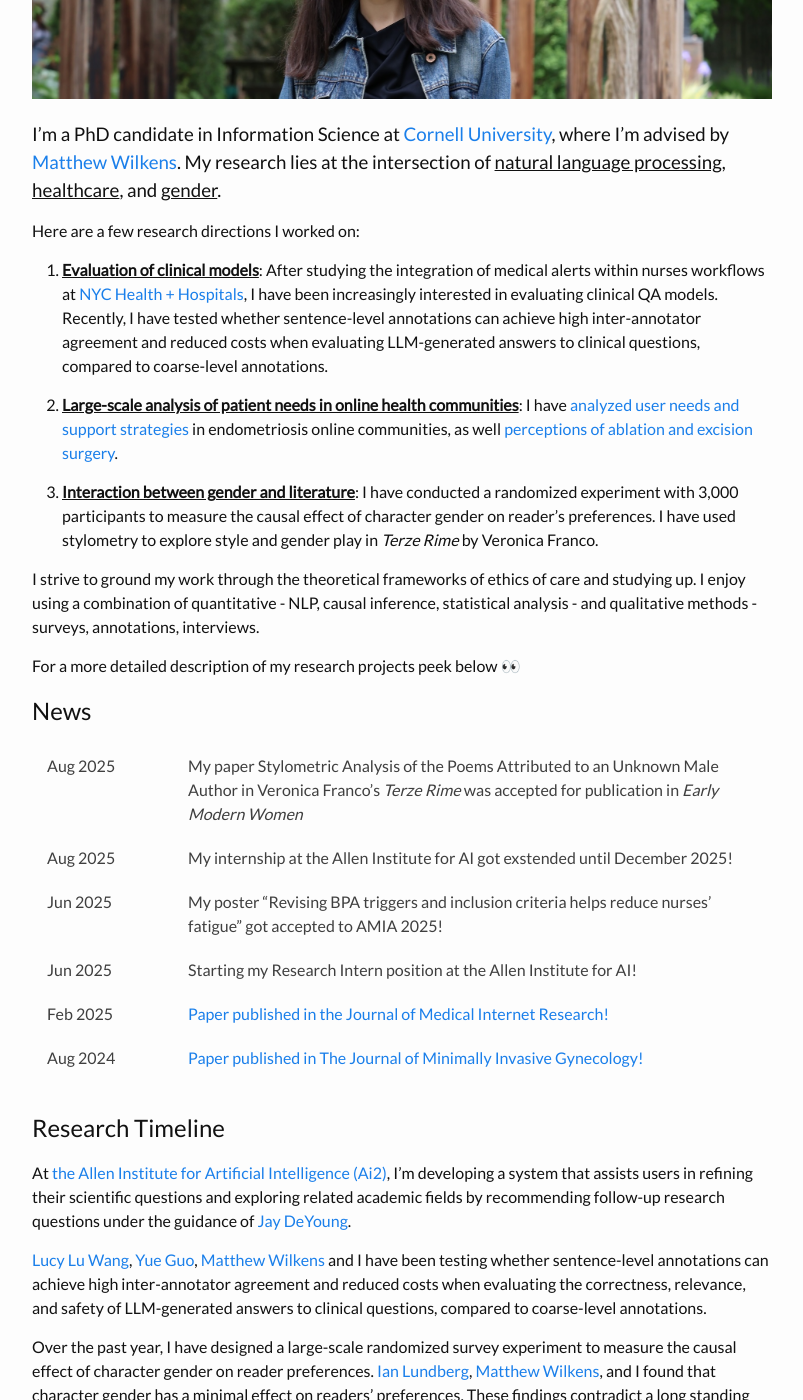
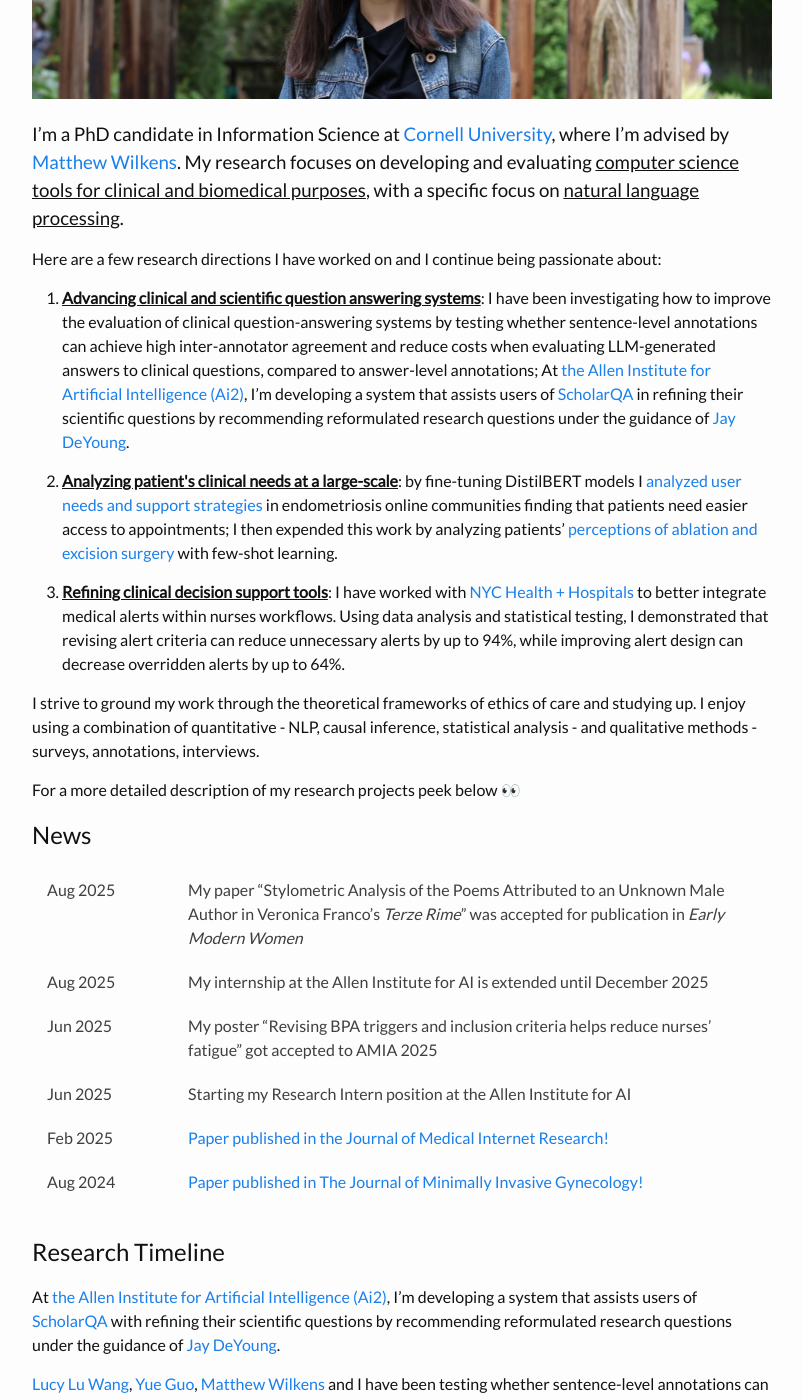
Before and after one commit to federicabologna/federicabologna.github.io, a Jekyll site: the page built from index.markdown, in a window 1280 px wide and 1400 px high, scrolled down 312 px. Shown: the whole window, without its empty margins (238-1041 px from the left). Built offline with Jekyll 4.4.1, drawn with Linux system fonts in a browser that asks for light colours; some of the changed text lies outside the part shown.

Commit message:
update descriptions

```diff
--- a/index.markdown
+++ b/index.markdown
@@ -8,15 +8,15 @@ title: ''
 
 ![A portrait of me at the Cornell Botanic Gardens](assets/IMG_1336_cropped.JPG)
 
-### I'm a PhD candidate in Information Science at [Cornell University](http://infosci.cornell.edu/){:target="_blank"}, where I'm advised by [Matthew Wilkens](https://mattwilkens.com/){:target="_blank"}. My research lies at the intersection of <u>natural language processing</u>, <u>healthcare</u>, and <u>gender</u>.
+### I'm a PhD candidate in Information Science at [Cornell University](http://infosci.cornell.edu/){:target="_blank"}, where I'm advised by [Matthew Wilkens](https://mattwilkens.com/){:target="_blank"}. My research focuses on developing and evaluating <u>computer science tools for clinical and biomedical purposes</u>, with a specific focus on <u>natural language processing</u>.
 
-Here are a few research directions I worked on:
+Here are a few research directions I have worked on and I continue being passionate about:
 
-1. **<u>Evaluation of clinical models</u>**: After studying the integration of medical alerts within nurses workflows at [NYC Health + Hospitals](https://www.nychealthandhospitals.org/), I have been increasingly interested in evaluating clinical QA models. Recently, I have tested whether sentence-level annotations can achieve high inter-annotator agreement and reduced costs when evaluating LLM-generated answers to clinical questions, compared to coarse-level annotations.
+1. **<u>Advancing clinical and scientific question answering systems</u>**: I have been investigating how to improve the evaluation of clinical question-answering systems by testing whether sentence-level annotations can achieve high inter-annotator agreement and reduce costs when evaluating LLM-generated answers to clinical questions, compared to answer-level annotations; At [the Allen Institute for Artificial Intelligence (Ai2)](https://allenai.org/), I’m developing a system that assists users of [ScholarQA](https://scholarqa.allen.ai/) in refining their scientific questions by recommending reformulated research questions under the guidance of [Jay DeYoung](https://scholar.google.com/citations?user=f8aP6RMAAAAJ&hl=en).
 
-2. **<u>Large-scale analysis of patient needs in online health communities</u>**: I have [analyzed user needs and support strategies](https://doi.org/10.1101/2024.02.27.24303445) in endometriosis online communities, as well [perceptions of ablation and excision surgery](https://doi.org/10.1016/j.jmig.2024.08.001).
+2. **<u>Analyzing patient's clinical needs at a large-scale</u>**: by fine-tuning DistilBERT models I [analyzed user needs and support strategies](https://doi.org/10.1101/2024.02.27.24303445) in endometriosis online communities finding that patients need easier access to appointments; I then expended this work by analyzing patients' [perceptions of ablation and excision surgery](https://doi.org/10.1016/j.jmig.2024.08.001) with few-shot learning.
 
-3. **<u>Interaction between gender and literature</u>**: I have conducted a randomized experiment with 3,000 participants to measure the causal effect of character gender on reader's preferences. I have used stylometry to explore style and gender play in *Terze Rime* by Veronica Franco.
+3. **<u>Refining clinical decision support tools</u>**: I have worked with [NYC Health + Hospitals](https://www.nychealthandhospitals.org/) to better integrate medical alerts within nurses workflows. Using data analysis and statistical testing, I demonstrated that revising alert criteria can reduce unnecessary alerts by up to 94%, while improving alert design can decrease overridden alerts by up to 64%.
 
 I strive to ground my work through the theoretical frameworks of ethics of care and studying up. I enjoy using a combination of quantitative - NLP, causal inference, statistical analysis - and qualitative methods - surveys, annotations, interviews.
 
@@ -25,27 +25,25 @@ For a more detailed description of my research projects peek below 👀
 ## News
 
 | ---- | --------- |
-| Aug 2025 | My paper Stylometric Analysis of the Poems Attributed to an Unknown Male Author in Veronica Franco’s _Terze Rime_ was accepted for publication in _Early Modern Women_
-| Aug 2025 | My internship at the Allen Institute for AI got exstended until December 2025!
-| Jun 2025 | My poster "Revising BPA triggers and inclusion criteria helps reduce nurses’ fatigue" got accepted to AMIA 2025!
-| Jun 2025 | Starting my Research Intern position at the Allen Institute for AI!
+| Aug 2025 | My paper "Stylometric Analysis of the Poems Attributed to an Unknown Male Author in Veronica Franco’s _Terze Rime_" was accepted for publication in _Early Modern Women_
+| Aug 2025 | My internship at the Allen Institute for AI is extended until December 2025
+| Jun 2025 | My poster "Revising BPA triggers and inclusion criteria helps reduce nurses’ fatigue" got accepted to AMIA 2025
+| Jun 2025 | Starting my Research Intern position at the Allen Institute for AI
 | Feb 2025 | [Paper published in the Journal of Medical Internet Research!](https://doi.org/10.1101/2024.02.27.24303445)
 | Aug 2024 | [Paper published in The Journal of Minimally Invasive Gynecology!](https://doi.org/10.1016/j.jmig.2024.08.001)
 
 ## Research Timeline
-At [the Allen Institute for Artificial Intelligence (Ai2)](https://allenai.org/), I’m developing a system that assists users in refining their scientific questions and exploring related academic fields by recommending follow-up research questions under the guidance of [Jay DeYoung](https://scholar.google.com/citations?user=f8aP6RMAAAAJ&hl=en).
+At [the Allen Institute for Artificial Intelligence (Ai2)](https://allenai.org/), I’m developing a system that assists users of [ScholarQA](https://scholarqa.allen.ai/) with refining their scientific questions by recommending reformulated research questions under the guidance of [Jay DeYoung](https://scholar.google.com/citations?user=f8aP6RMAAAAJ&hl=en).
 
-[Lucy Lu Wang](https://www.llwang.net/), [Yue Guo](https://yueguo-50.github.io/), [Matthew Wilkens](https://mattwilkens.com/) and I have been testing whether sentence-level annotations can achieve high inter-annotator agreement and reduced costs when evaluating the correctness, relevance, and safety of LLM-generated answers to clinical questions, compared to coarse-level annotations.
-
-<!-- Recently, I have evaluated the information quality, empathy and actionability of GPT4 responses to endometriosis patient questions. Specifically, I compared GPT4 performance at answering endometriosis questions vs general medical questions, as well as across prompting strategies. We find that prompting GPT-4 to answer medical questions in the role of a patient advocate increases the empathy and actionability but not the information quality of the replies. -->
+[Lucy Lu Wang](https://www.llwang.net/), [Yue Guo](https://yueguo-50.github.io/), [Matthew Wilkens](https://mattwilkens.com/) and I have been testing whether sentence-level annotations can achieve high inter-annotator agreement and reduce costs when evaluating the correctness, relevance, and safety of LLM-generated answers to clinical questions, compared to coarse-level annotations.
 
 Over the past year, I have designed a large-scale randomized survey experiment to measure the causal effect of character gender on reader preferences. [Ian Lundberg](https://www.ianlundberg.org/), [Matthew Wilkens](https://mattwilkens.com/), and I found that character gender has a minimal effect on readers' preferences. These findings contradict a long standing belief in the publishing industry that men and boys are only interested in reading about people of the same gender identity. We are currently working on the paper detailing this project.
 
 In the summer of 2023, under the guidance of Doctor [Kristen Pepin](https://weillcornell.org/kristen-pepin-md-phd), I expanded my previous work on endometriosis online communities by analyzing user sentiment toward mentions of excision or ablation surgery, as well as support type and topics most associated with each surgery. We presented this work at the 2023 global congress of the [American Association of Gynecologic Laparoscopists (AAGL)](aagl.org) and the findings have been published in the [Journal of Minimally Invasive Gynecology](https://doi.org/10.1016/j.jmig.2024.08.001).
 
-As [PiTech Impact Fellow](https://www.pi.tech.cornell.edu/), I have worked with [NYC Health + Hospitals](https://www.nychealthandhospitals.org/) to better integrate medical alerts within nurses workflows. I evaluated whether the recent intervention had successfully decreased the number of overridden alerts, and interviewed nurses at NYC H+H facilities to draw design interventions that better support their work.
+As [PiTech Impact Fellow](https://www.pi.tech.cornell.edu/), I have worked with [NYC Health + Hospitals](https://www.nychealthandhospitals.org/) to better integrate medical alerts within nurses workflows. Using data analysis and statistical testing, I demonstrated that revising alert criteria can reduce unnecessary alerts by up to 94%, while improving alert design can decrease overridden alerts by up to 64%.
 
-Before that, I’ve investigated patient needs and support strategies in endometriosis communities using Natural Language Processing on Reddit with [Rosamond Thalken](https://rosamondthalken.com/). We find that patients need greater empathy within clinical settings, easier access to appointments, more information on care pathways, and further support for their loved ones. [Here is the pre-print!](https://doi.org/10.1101/2024.02.27.24303445)
+Before that, I’ve investigated patient needs and support strategies in endometriosis communities using natural language processing (NLP) with [Rosamond Thalken](https://rosamondthalken.com/). By fine-tuning DistilBERT, we find that patients need greater empathy within clinical settings, easier access to appointments, more information on care pathways, and further support for their loved ones. [This work has been published in JMIR!](https://doi.org/10.1101/2024.02.27.24303445)
 
 I have also collaborated with [Marilyn Migiel](https://romancestudies.cornell.edu/marilyn-migiel){:target="_blank"} and [Giulia Andreoni](https://romancestudies.cornell.edu/giulia-andreoni){:target="_blank"}, to identify the “Unknown Male Author” in Veronica Franco’s poetry collection *Terze rime* with machine learning. This work is currently under review.
 
```
